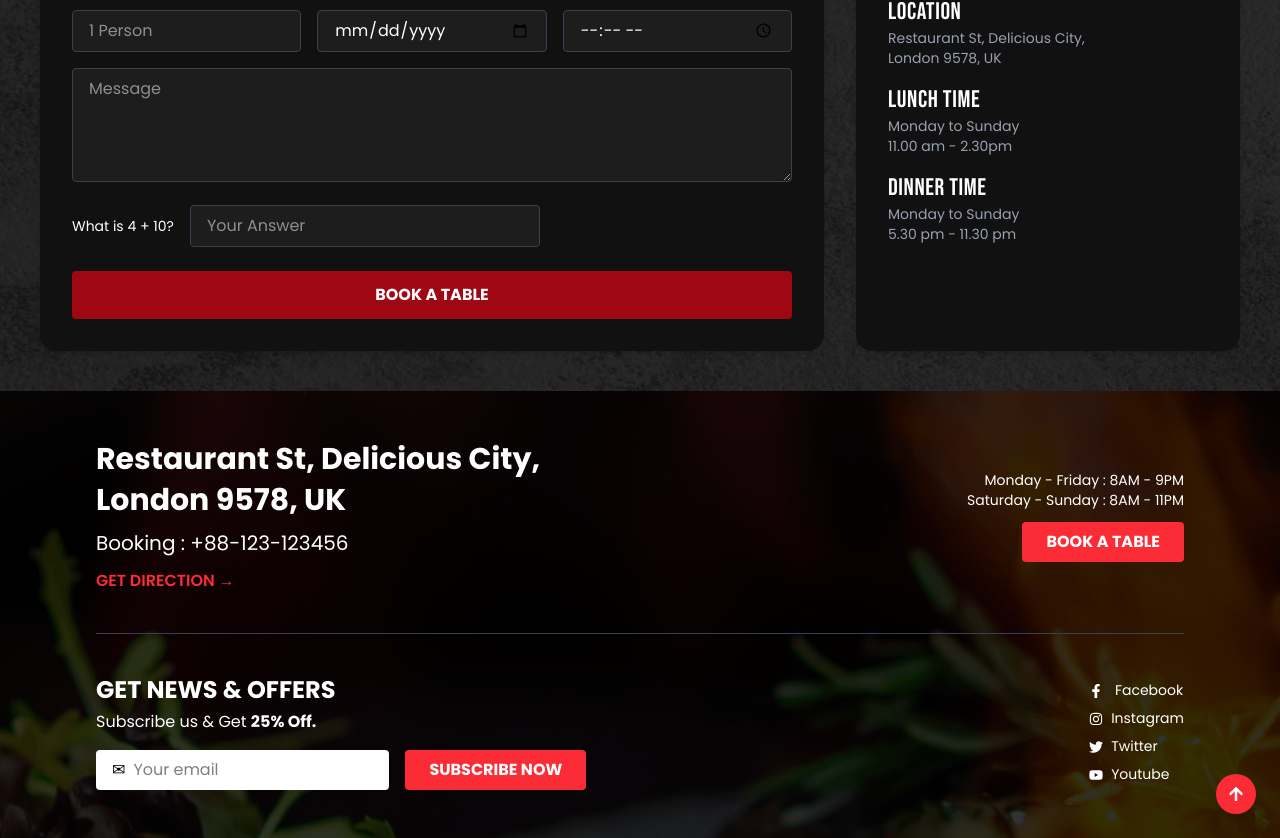
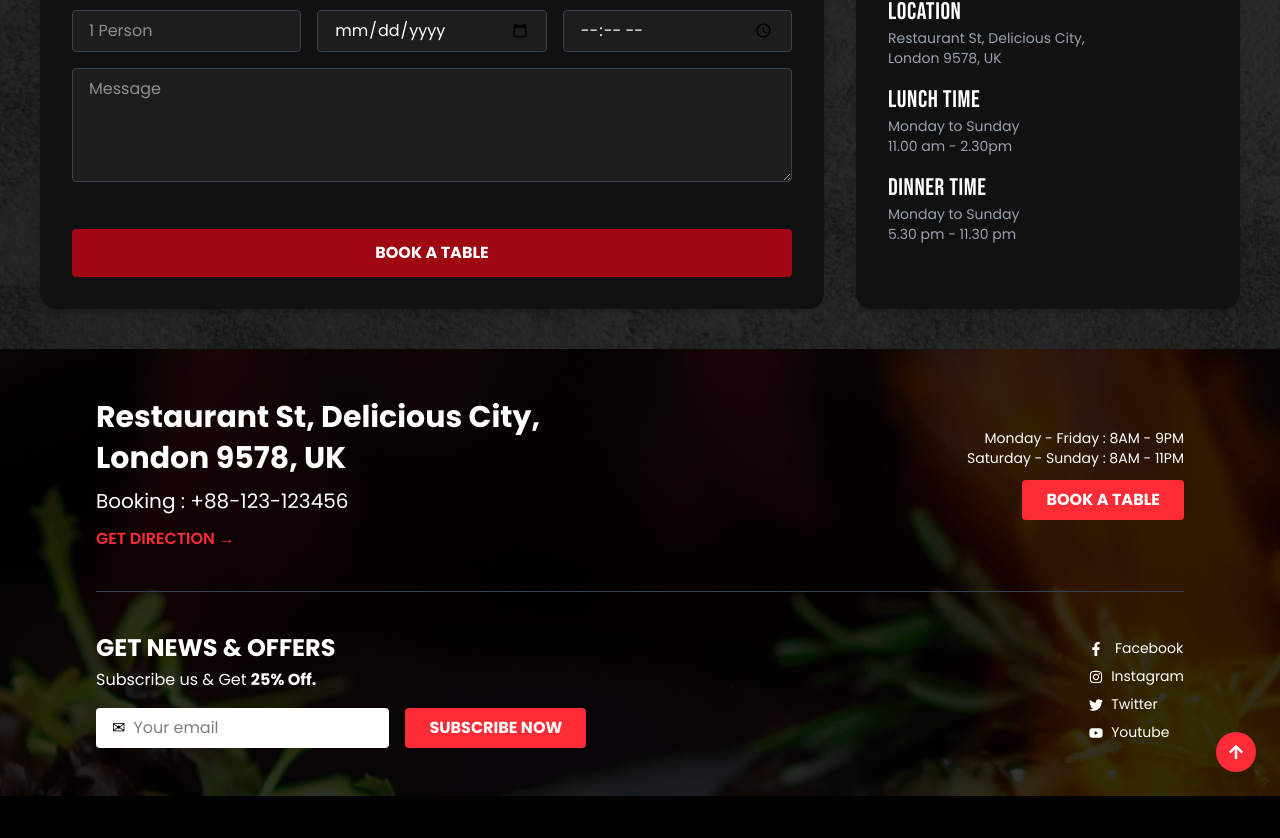
Before and after one commit to Mubashir1920/HamsBurger-FrontEnd, a React (Vite) app: page / in a window 1280 px wide. Shown: the part 5090-5928 px from the top of the page. After the commit the page ends 5886 px from the top, so only its background shows below. Built offline with nearby package versions, Linux system fonts and the light colour scheme.

Commit message:
Buidling For Production

```diff
--- a/src/components/Reservation.tsx
+++ b/src/components/Reservation.tsx
@@ -10,10 +10,10 @@ interface FormData {
     botAnswer: string;
 }
 
-interface BotQuestion {
-    question: string;
-    answer: string;
-}
+// interface BotQuestion {
+//     question: string;
+//     answer: string;
+// }
 
 interface FormErrors {
     name?: string;
@@ -34,17 +34,17 @@ export default function Reservation() {
         botAnswer: '',
     });
 
-    const [botQuestion, setBotQuestion] = useState<BotQuestion>(generateBotQuestion());
+    // const [botQuestion, setBotQuestion] = useState<BotQuestion>(generateBotQuestion());
     const [errors, setErrors] = useState<FormErrors>({});
 
-    function generateBotQuestion(): BotQuestion {
-        const a = Math.floor(Math.random() * 10) + 1;
-        const b = Math.floor(Math.random() * 10) + 1;
-        return {
-            question: `${a} + ${b}`,
-            answer: (a + b).toString(),
-        };
-    }
+    // function generateBotQuestion(): BotQuestion {
+    //     const a = Math.floor(Math.random() * 10) + 1;
+    //     const b = Math.floor(Math.random() * 10) + 1;
+    //     return {
+    //         question: `${a} + ${b}`,
+    //         answer: (a + b).toString(),
+    //     };
+    // }
 
     function handleChange(e: ChangeEvent<HTMLInputElement | HTMLTextAreaElement>) {
         const { name, value } = e.target;
@@ -57,9 +57,9 @@ export default function Reservation() {
         if (!form.phone) newErrors.phone = 'Phone is required';
         if (!form.date) newErrors.date = 'Date is required';
         if (!form.time) newErrors.time = 'Time is required';
-        if (!form.botAnswer || form.botAnswer !== botQuestion.answer) {
-            newErrors.botAnswer = 'Bot verification failed';
-        }
+        // if (!form.botAnswer || form.botAnswer !== botQuestion.answer) {
+        //     newErrors.botAnswer = 'Bot verification failed';
+        // }
         return newErrors;
     }
 
@@ -138,7 +138,7 @@ export default function Reservation() {
                         className="w-full px-4 py-2 rounded bg-[#1d1d1d] border border-gray-700 focus:outline-none"
                     ></textarea>
 
-                    {/* Bot Verification */}
+                    {/* Bot Verification
                     <div className="flex flex-col sm:flex-row items-center gap-4">
                         <span className="text-sm">{`What is ${botQuestion.question}?`}</span>
                         <input
@@ -149,7 +149,7 @@ export default function Reservation() {
                             onChange={handleChange}
                             className="w-full sm:w-auto px-4 py-2 rounded bg-[#1d1d1d] border border-gray-700 focus:outline-none"
                         />
-                    </div>
+                    </div> */}
 
                     {/* Errors */}
                     <div className="text-theme-red text-sm space-y-1">
--- a/src/pages/OrderOnline.tsx
+++ b/src/pages/OrderOnline.tsx
@@ -12,7 +12,7 @@ const OrderOnline: React.FC = () => {
     const [selectedItem, setSelectedItem] = useState<any | null>(null)
 
 
-    const items = menuData[activeTab];
+    // const items = menuData[activeTab];
 
     const handleCardClick = (item: any) => setSelectedItem(item)
     const handleCloseModal = () => setSelectedItem(null)
```
